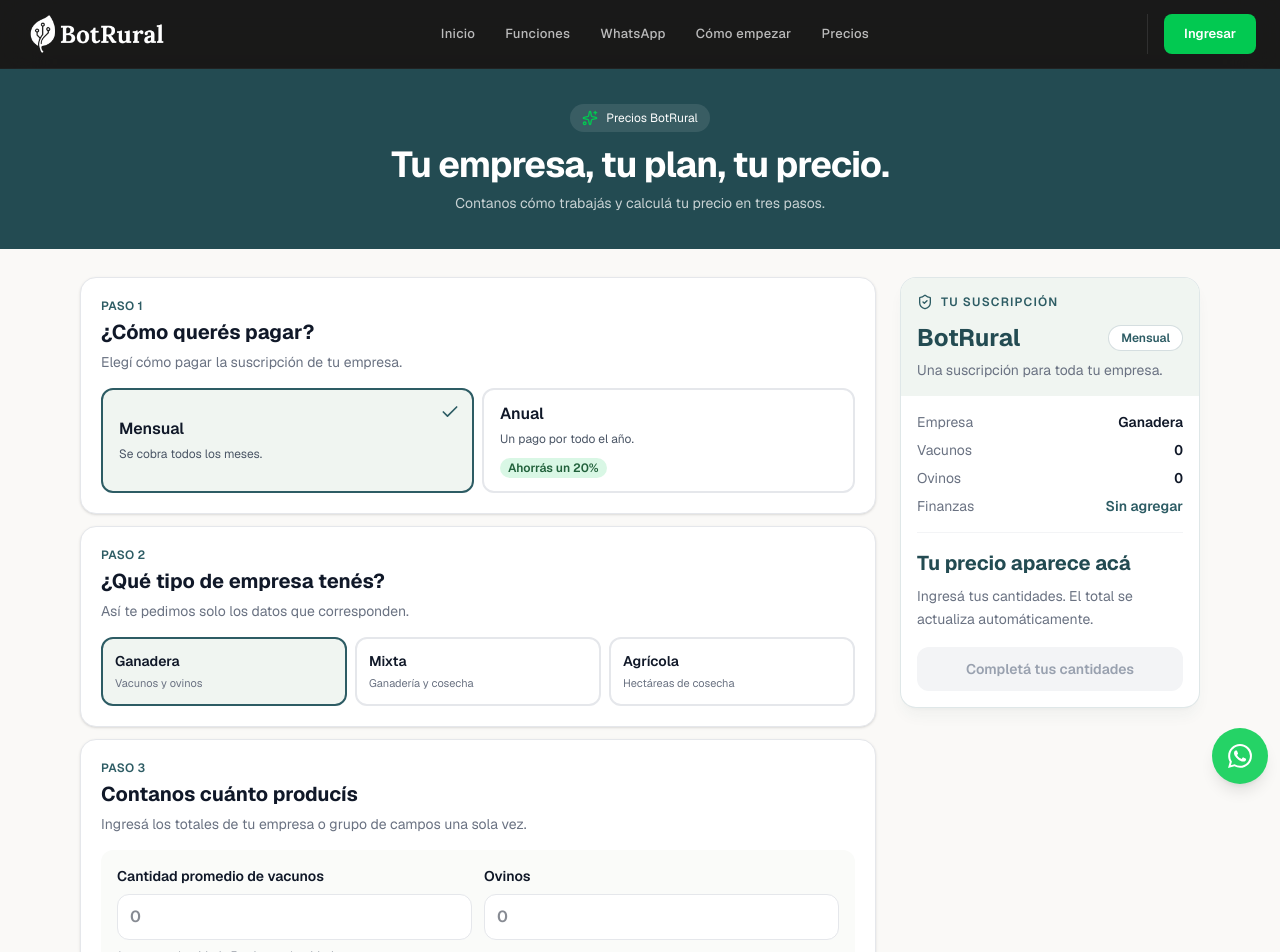
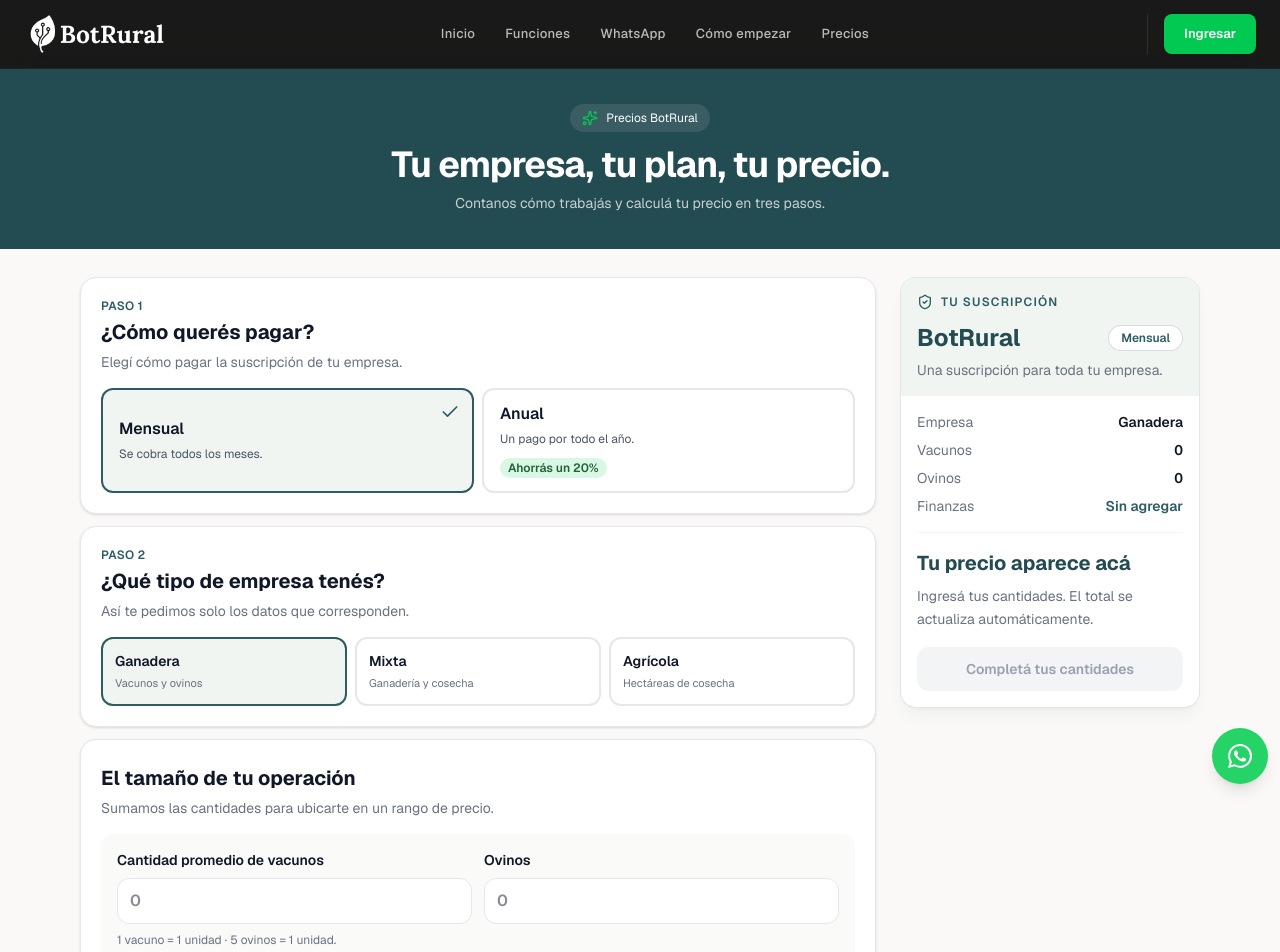
Before and after one commit to talalandig/landingbotrural, a Next.js app: page /pricing in a window 1280 px wide. Shown: the top 952 px of the page. Built offline with nearby package versions, Linux system fonts and the light colour scheme.

Commit message:
Actualiza encabezado del tamaño de operacion

```diff
--- a/app/pricing/page.tsx
+++ b/app/pricing/page.tsx
@@ -80,9 +80,8 @@
 
         <div className="mt-3 space-y-3">
           <section className={cardClass}>
-            <p className="text-xs font-semibold tracking-wide text-[#2D5C64]">PASO 3</p>
-            <h2 className="mt-1 text-lg font-bold sm:text-xl">Contanos cuánto producís</h2>
-            <p className="mt-1.5 text-sm text-gray-500">Ingresá los totales de tu empresa o grupo de campos una sola vez.</p>
+            <h2 className="mt-1 text-lg font-bold sm:text-xl">El tamaño de tu operación</h2>
+            <p className="mt-1.5 text-sm text-gray-500">Sumamos las cantidades para ubicarte en un rango de precio.</p>
             <div className="mt-4 rounded-xl bg-[#fafbf9] p-3 sm:p-4">
               {empresa.tipo !== 'agricola' && <><div className="grid grid-cols-2 gap-3">{(['vacunos', 'ovinos'] as const).map(key => <label key={key} className="text-sm font-semibold">{key === 'vacunos' ? 'Cantidad promedio de vacunos' : 'Ovinos'}<input type="number" min="0" step="1" inputMode="numeric" placeholder="0" value={empresa[key]} onChange={e => update({ [key]: e.target.value })} className={inputClass} /></label>)}</div><p className="mt-2 text-xs text-gray-500">1 vacuno = 1 unidad · 5 ovinos = 1 unidad.</p></>}
               {empresa.tipo !== 'ganadera' && <label className="mt-4 block text-sm font-semibold">Hectáreas de cosecha<div className="relative"><input type="number" min="0" step="any" inputMode="decimal" placeholder="0" value={empresa.hectareas} onChange={e => update({ hectareas: e.target.value })} className={`${inputClass} pr-24`} /><span className="absolute right-3 top-5 text-sm font-normal text-gray-400">hectáreas</span></div><span className="mt-2 block text-xs font-normal leading-relaxed text-gray-500">Solo las que destinás para cosecha. No cuentan pasturas ni verdeos para el ganado.</span></label>}
```
